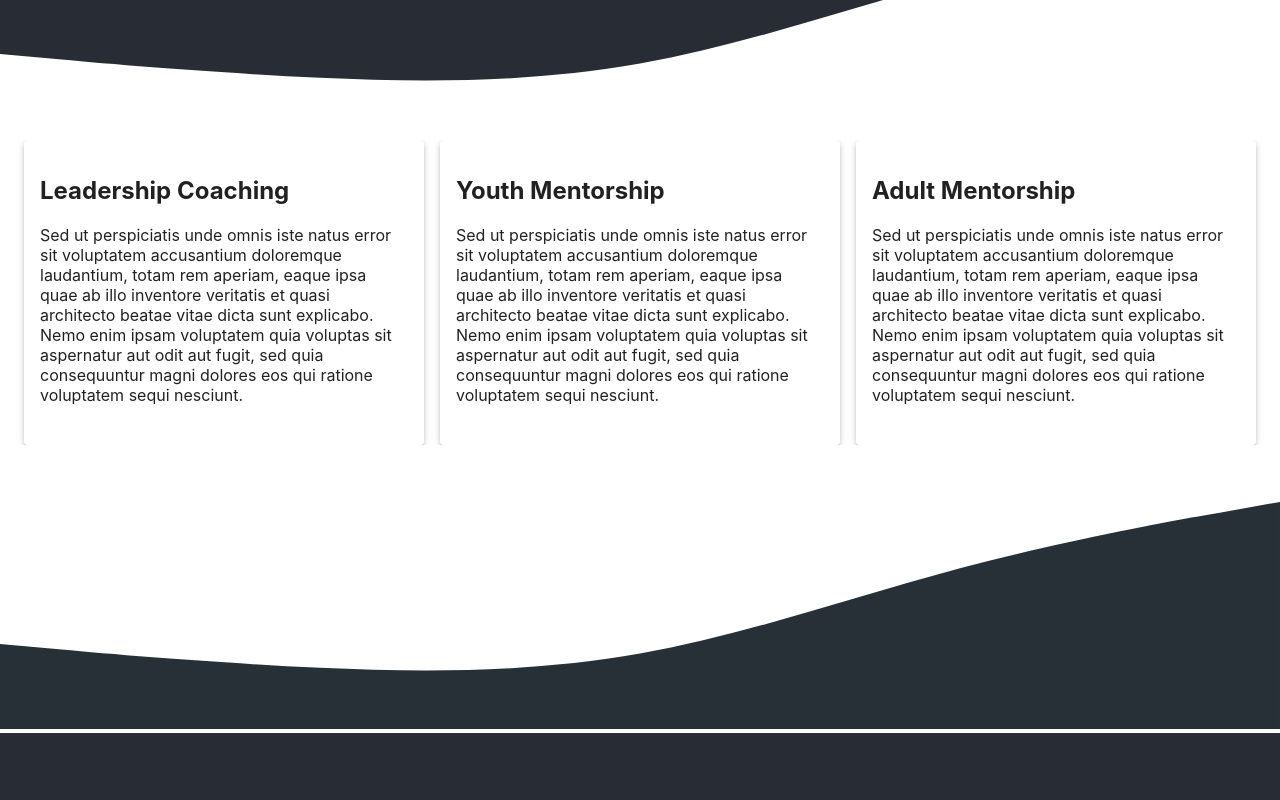
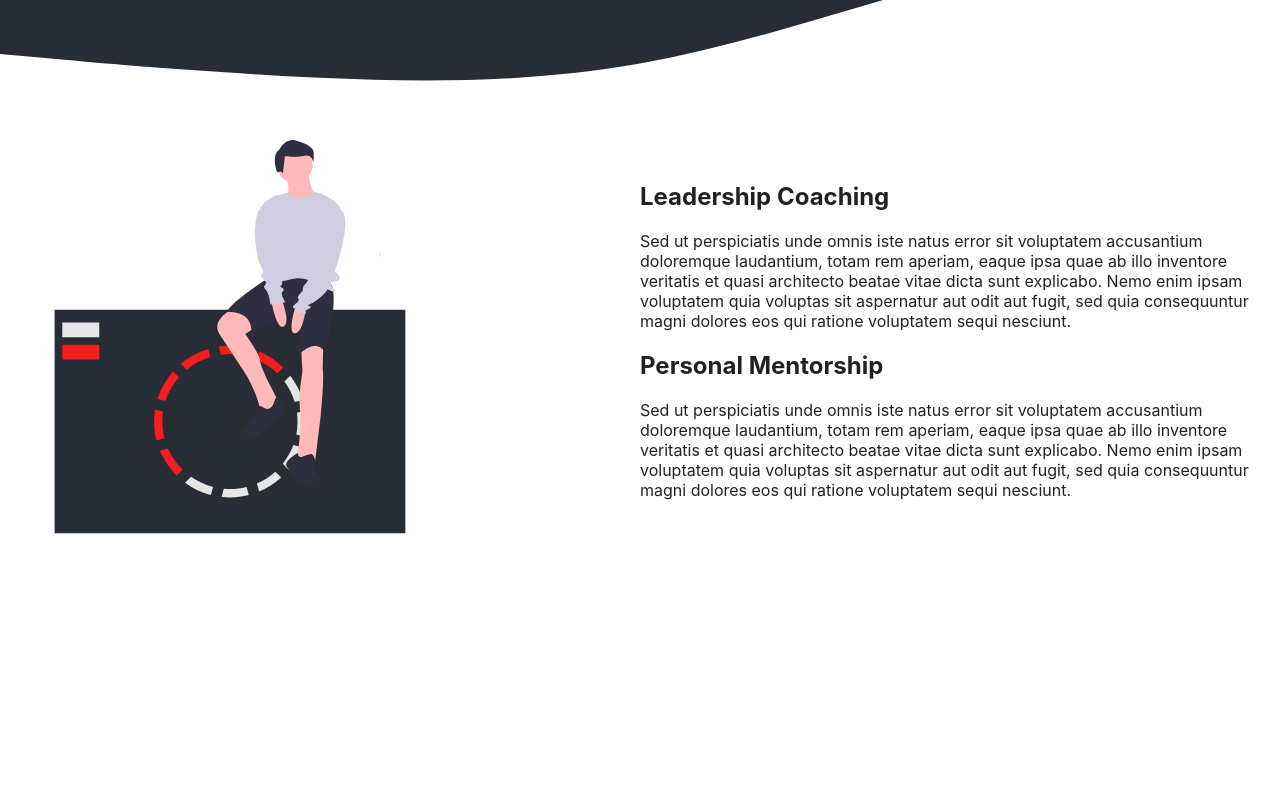
Before and after one commit to jumo2/forward-focus, a React (Create React App) app: page / in a window 1280 px wide. Shown: the part 500-1300 px from the top of the page. Before the commit the page ends 1233 px from the top, so only its background shows below. Built offline with nearby package versions, Linux system fonts and the light colour scheme.

Commit message:
Updated Services Section

```diff
--- a/src/App.css
+++ b/src/App.css
@@ -4,9 +4,18 @@
   max-height: 100vh !important;
 }
 
+.section{
+    min-height: 100vh;
+}
+
 .Logo {
     max-height: 35vh;
     align-self: flex-end;
+}
+
+.analysis-svg{
+    align-self: right
+
 }
 
 .join-now-button {
--- a/src/App.js
+++ b/src/App.js
@@ -3,7 +3,7 @@ import Button from '@material-ui/core/Button'
 import Container from '@material-ui/core/Container'
 import logo from './assets/FF_NoBack_FF_Only.svg'
 import appBarLogo from './assets/FF_NoBack_FullWord.svg'
-import blob from './assets/blob.svg'
+import analysis from './assets/analysis.svg'
 import AppBar from '@material-ui/core/AppBar'
 import Toolbar from '@material-ui/core/Toolbar'
 import IconButton from '@material-ui/core/IconButton'
@@ -13,6 +13,7 @@ import Grid from '@material-ui/core/Grid';
 import Card from '@material-ui/core/Card';
 import CardActions from '@material-ui/core/CardActions';
 import CardContent from '@material-ui/core/CardContent';
+import { Paper } from '@material-ui/core';
 
 
 function App() {
@@ -26,13 +27,13 @@ function App() {
                     <img src={appBarLogo} />
                 </Toolbar>
             </AppBar>
-            <Container maxWidth="md" className="App">
+            <Container className="section" maxWidth="md" className="App">
                 <Grid container spacing={2}>
                     <Grid justify="flex-end" alignItems="flex-end"
                         item xs={12} sm={12}>
                         <Card className="card-dark" elevation={0}>
                             <CardContent>
-                                <h1>Helping individuals put their future in <em style={{color: "red"}}>focus</em>.</h1>
+                                <h1>Helping individuals put their future in <em style={{ color: "red" }}>focus</em>.</h1>
                                 <p>Sed ut perspiciatis unde omnis iste natus error sit voluptatem accusantium doloremque laudantium, totam rem aperiam, eaque ipsa quae ab illo inventore veritatis et quasi architecto beatae vitae dicta sunt explicabo. Nemo enim ipsam voluptatem quia voluptas sit aspernatur aut odit aut fugit, sed quia consequuntur magni dolores eos qui ratione voluptatem sequi nesciunt.</p>
                             </CardContent>
                             <CardActions className="card-action-custom">
@@ -50,15 +51,40 @@ function App() {
                 </Grid>
 
             </Container>
-            <div  className="wave-container">
+            <div className="wave-container">
                 <svg xmlns="http://www.w3.org/2000/svg" viewBox="0 0 1440 320"><path fill="#282c34" fill-opacity="1" d="M0,224L60,229.3C120,235,240,245,360,250.7C480,256,600,256,720,234.7C840,213,960,171,1080,138.7C1200,107,1320,85,1380,74.7L1440,64L1440,0L1380,0C1320,0,1200,0,1080,0C960,0,840,0,720,0C600,0,480,0,360,0C240,0,120,0,60,0L0,0Z"></path></svg>
             </div>
 
 
             {/* Services Section */}
-            <Container style={{background: "white"}}>
+            <Container className="section" style={{ background: "white" }}>
+                <Grid
+                    container
+                    spacing={0}
+                    direction="row"
+                    justify="space-evenly"
+                    alignItems="center"
+                >
+                    <Grid justify="center" alignItems="center"
+                        item xs={12} sm={6}>
+                        <img className="analysis-svg" src={analysis}></img>
+                    </Grid>
+                    <Grid direction="column" justify="flex-end" alignItems="flex-end"
+                        item xs={12} sm={6}>
+                        <Paper elevation="0">
+                            <h2>Leadership Coaching</h2>
+                            <p>Sed ut perspiciatis unde omnis iste natus error sit voluptatem accusantium doloremque laudantium, totam rem aperiam, eaque ipsa quae ab illo inventore veritatis et quasi architecto beatae vitae dicta sunt explicabo. Nemo enim ipsam voluptatem quia voluptas sit aspernatur aut odit aut fugit, sed quia consequuntur magni dolores eos qui ratione voluptatem sequi nesciunt.</p>
+                        </Paper>
+                        <Paper elevation="0">
+                            <h2>Personal Mentorship</h2>
+                            <p>Sed ut perspiciatis unde omnis iste natus error sit voluptatem accusantium doloremque laudantium, totam rem aperiam, eaque ipsa quae ab illo inventore veritatis et quasi architecto beatae vitae dicta sunt explicabo. Nemo enim ipsam voluptatem quia voluptas sit aspernatur aut odit aut fugit, sed quia consequuntur magni dolores eos qui ratione voluptatem sequi nesciunt.</p>
+                        </Paper>
+                    </Grid>
+                </Grid>
 
-                <Grid container spacing={2}>
+
+
+                {/* <Grid container spacing={2}>
                     <Grid justify="flex-end" alignItems="flex-end"
                      item xs={12} sm={4}>
                          <Card  elevation={3}>
@@ -89,8 +115,31 @@ function App() {
                 </Grid>
                 <Grid>
 
+                </Grid> */}
+                </Container>
+
+{/* About Section */}
+
+<Container className="section" style={{background: "white"}}>
+<Grid
+                    container
+                    spacing={0}
+                    direction="row"
+                    justify="space-evenly"
+                    alignItems="flex-end"
+                >
+
+                    <Grid  direction="column" justify="flex-end" alignItems="flex-end"
+                        item xs={12} sm={6}>
+
+                    </Grid>
+                                        <Grid justify="center" alignItems="center"
+                        item xs={12} sm={6}>
+
+                    </Grid>
                 </Grid>
             </Container>
+
 
             <div className="wave-footer-container">
                 <svg xmlns="http://www.w3.org/2000/svg" viewBox="0 0 1440 320"><path fill="#273036" fill-opacity="1" d="M0,224L60,229.3C120,235,240,245,360,250.7C480,256,600,256,720,234.7C840,213,960,171,1080,138.7C1200,107,1320,85,1380,74.7L1440,64L1440,320L1380,320C1320,320,1200,320,1080,320C960,320,840,320,720,320C600,320,480,320,360,320C240,320,120,320,60,320L0,320Z"></path></svg>
```
Also changed, not shown: src/assets/analysis.svg (added), 1 other file (tests, documents, lock files or other folders). Lines whose indentation alone changed are shown as unchanged.
